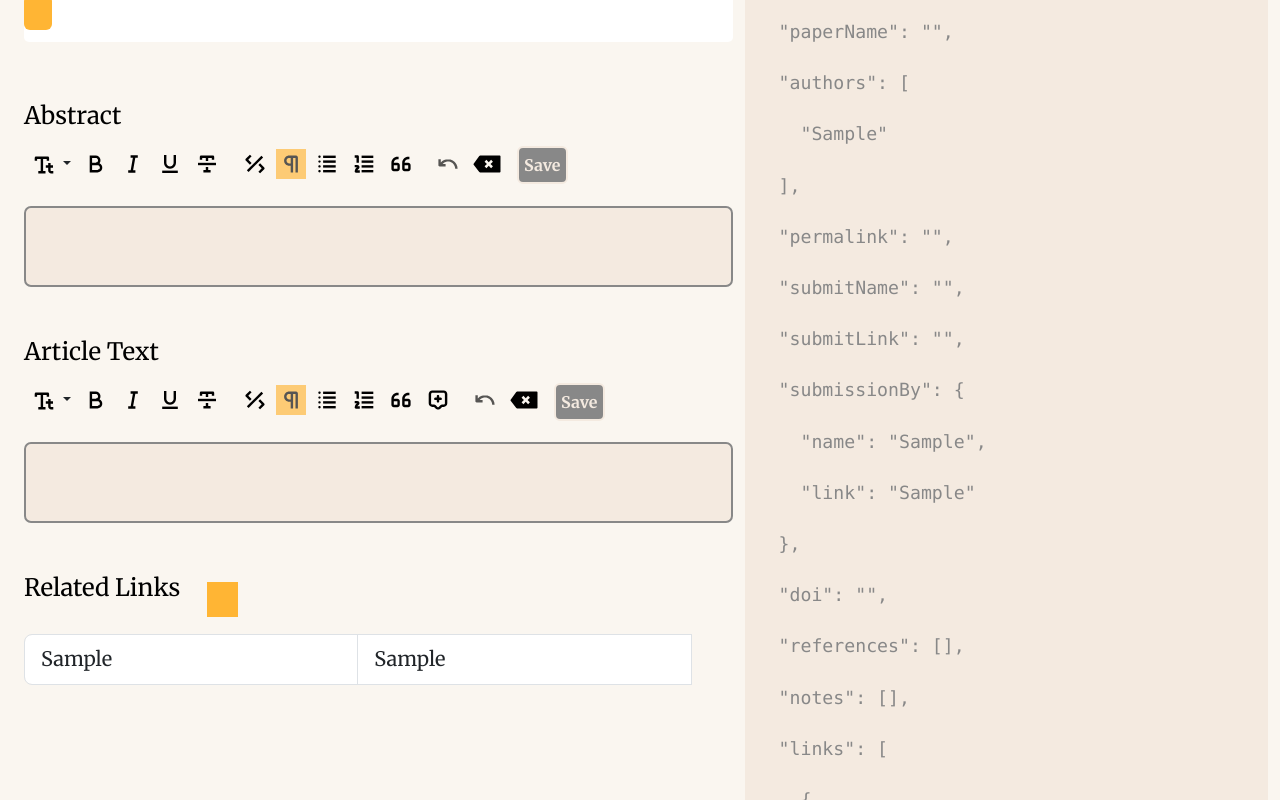
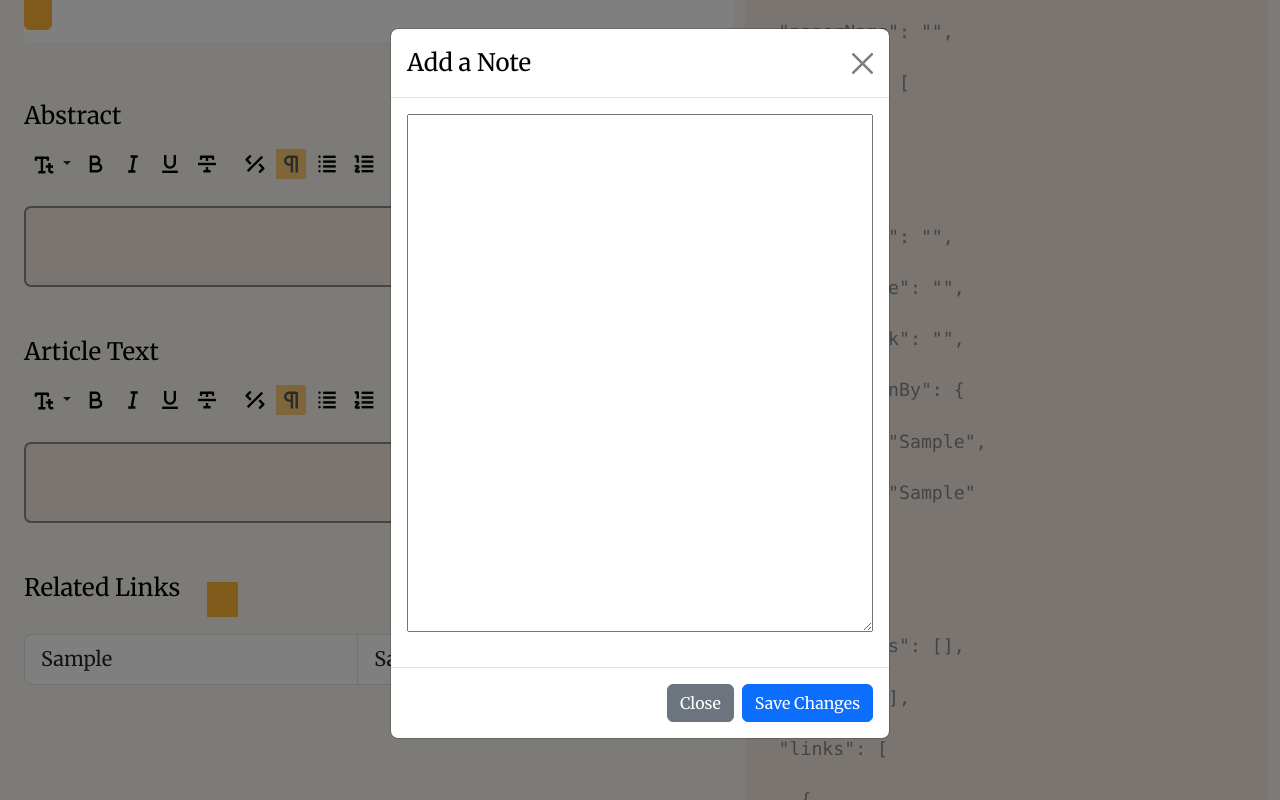
Before and after one commit to mbellotti/tech-should-know, a React (Create React App) app: page /submit in a window 1280 px wide. Both pictures are taken after typing "Sample", "Sample", "Sample", "Sample", "Sample", "Sample" into the empty fields and a click on the button 438 px from the left and 954 px from the top of the page. Shown: the part 554-1354 px from the top of the page. Built offline with nearby package versions, Linux system fonts and the light colour scheme; some icons are missing; the HTML template or start-up script is replaced by a standard one.

Commit message:
Notes almost working

```diff
--- a/package.json
+++ b/package.json
@@ -24,7 +24,6 @@
     "react-bootstrap": "^2.9.2",
     "react-d3-cloud": "^1.0.6",
     "react-dom": "^18.2.0",
-    "react-form-hook": "^0.0.1",
     "react-hook-form": "^7.50.1",
     "react-router-dom": "^6.21.1",
     "react-scripts": "^5.0.1",
--- /dev/null
+++ b/src/components/Pages/Submit/Form/Modal/index.tsx
@@ -0,0 +1,62 @@
+import React, { FC, useCallback, useEffect } from "react";
+import { useState } from "react";
+import Button from "react-bootstrap/Button";
+import Modal from "react-bootstrap/Modal";
+import { ArticleParams, Note } from "../store/types";
+import { Editor } from "@tiptap/react";
+
+const NoteModal: FC<{
+  id?: number;
+  editor: Editor;
+  unsetId: (val: undefined) => void;
+  notes: Note[];
+  saveNote: (id: number, value: Note) => void;
+}> = ({ id, editor, notes, saveNote, unsetId }) => {
+  const [value, setValue] = useState<Note>({ text: "", id: 0 });
+
+  useEffect(() => {
+    if (id) {
+      const note = notes[id];
+      setValue({ text: note?.text, id: id });
+    }
+  }, [id]);
+
+  return (
+    <Modal show={id != null} onHide={() => unsetId(undefined)}>
+      <Modal.Header closeButton>
+        <Modal.Title>Add a Note</Modal.Title>
+      </Modal.Header>
+      <Modal.Body>
+        <textarea
+          id="note-body"
+          rows={10}
+          value={value?.text}
+          onChange={(e) =>
+            setValue((v) => {
+              return { text: e.target.value, id: v.id };
+            })
+          }
+        ></textarea>
+      </Modal.Body>
+      <Modal.Footer>
+        <Button variant="secondary" onClick={() => unsetId(undefined)}>
+          Close
+        </Button>
+        <Button
+          variant="primary"
+          onClick={() => {
+            if (id) {
+              editor.chain().setTextSelection(1000000).run();
+              editor.chain().toggleHighlight().run();
+              saveNote(id, value);
+            }
+          }}
+        >
+          Save Changes
+        </Button>
+      </Modal.Footer>
+    </Modal>
+  );
+};
+
+export default NoteModal;
--- a/src/components/Pages/Submit/Form/Toolbar.tsx/index.tsx
+++ b/src/components/Pages/Submit/Form/Toolbar.tsx/index.tsx
@@ -1,5 +1,5 @@
 import { Editor } from "@tiptap/react";
-import { FC, Ref, useEffect, useState } from "react";
+import { FC, Ref, useCallback, useEffect, useState } from "react";
 import ButtonToolbar from "react-bootstrap/ButtonToolbar";
 import IconButton from "./IconButton";
 import React from "react";
@@ -20,26 +20,7 @@ import { ReactComponent as TextSize } from "../../../../../assets/icons/text_siz
 import { ReactComponent as Underline } from "../../../../../assets/icons/i_underline.svg";
 import { ReactComponent as Undo } from "../../../../../assets/icons/undo.svg";
 import { ArticleParams, Note } from "../store/types";
-
-function crudNote(editor: Editor, noteIdx: number) {
-  const noteEditor = document.getElementById("noteEditor");
-  if (noteEditor == null) return;
-  if (editor.isActive("highlight")) {
-    //Removing note
-    //Don't worry about decrementing noteIdx, more trouble then it's worth
-    editor.chain().focus().toggleHighlight().run();
-  } else {
-    //Creating note
-    editor.chain().focus().toggleHighlight().run();
-    //Launch modal
-    var note = Modal.getOrCreateInstance(noteEditor, { focus: false });
-    const node = document.getElementById("note-idx");
-    if (node) {
-      node.value = noteIdx;
-      note.show();
-    }
-  }
-}
+import NoteModal from "../Modal";
 
 const ToolbarNormal: FC<{
   editor: Editor;
@@ -49,11 +30,58 @@ const ToolbarNormal: FC<{
   notes?: Note[];
   showNote?: boolean;
 }> = ({ editor, name, notes, upsert, showNote }) => {
-  const [noteIdx, setNoteIdx] = useState(notes?.length || 0);
+  const [ephemeralNotes, setEphemeralNotes] = useState(notes || ([] as Note[]));
+  const [noteId, _setNoteId] = useState<number | undefined>(undefined);
+
+  const setNoteId = useCallback(
+    (id: number | undefined) => {
+      _setNoteId(id);
+    },
+    [_setNoteId]
+  );
+
+  const showNoteModal = useCallback(() => {
+    if (editor == null) return;
+    if (editor.isActive("highlight")) {
+      //Removing note
+      //Don't worry about decrementing noteIdx, more trouble then it's worth
+      editor.chain().focus().toggleHighlight().run();
+    } else {
+      //Creating note
+      editor.chain().focus().toggleHighlight().run();
+      setNoteId(notes?.length || 1);
+    }
+  }, [editor, ephemeralNotes.length, notes]);
+
+  const saveNote = useCallback(
+    (id: number, value: Note) => {
+      if (ephemeralNotes[id]) {
+        ephemeralNotes[id] = value;
+        notes = ephemeralNotes;
+      } else {
+        notes = [...ephemeralNotes, value];
+      }
+      setEphemeralNotes(notes);
+    },
+    [ephemeralNotes]
+  );
 
   useEffect(() => {
-    setNoteIdx(notes?.length || 0);
-  }, [notes]);
+    setNoteId(undefined);
+  }, [ephemeralNotes, setNoteId]);
+
+  useEffect(() => {
+    if (!showNote) {
+      return;
+    }
+    document.addEventListener("showNote", (e) => {
+      setNoteId(parseInt(e.detail));
+    });
+    return () =>
+      document.removeEventListener("showNote", (e) => {
+        setNoteId(parseInt(e.detail));
+      });
+  }, []);
 
   return (
     <div className="editor justify-content-between">
@@ -179,7 +207,7 @@ const ToolbarNormal: FC<{
             <button
               onClick={(e) => {
                 e.preventDefault();
-                crudNote(editor, noteIdx);
+                showNoteModal();
               }}
               className="btn"
             >
@@ -218,6 +246,13 @@ const ToolbarNormal: FC<{
         >
           Save
         </button>
+        <NoteModal
+          editor={editor}
+          id={noteId}
+          notes={ephemeralNotes}
+          saveNote={saveNote}
+          unsetId={setNoteId}
+        />
       </ButtonToolbar>
     </div>
   );
--- a/src/components/Pages/Submit/Form/hooks/useTipTap.tsx
+++ b/src/components/Pages/Submit/Form/hooks/useTipTap.tsx
@@ -15,6 +15,7 @@ const InlineNote = Highlight.extend({
         default: "",
         // Take the attribute values
         renderHTML: (attributes: HTMLElement) => {
+          console.log(attributes);
           // … and return an object with HTML attributes.
           if (attributes.id != "") {
             return {
@@ -36,8 +37,15 @@ const InlineNote = Highlight.extend({
 
 export const NoteEdit = Extension.create({
   name: "NoteEdit",
+  addStorage() {
+    return {
+      id: null,
+    };
+  },
 
   addProseMirrorPlugins() {
+    const { editor } = this;
+
     return [
       new Plugin({
         key: new PluginKey("NoteEdit"),
@@ -46,28 +54,9 @@ export const NoteEdit = Extension.create({
             const id = event.target.id;
             if (id && id.slice(0, 7) == "inline-") {
               const idx = id.slice(7, id.length);
-              var note = Modal.getOrCreateInstance(
-                document.getElementById("noteEditor"),
-                { focus: false }
-              );
-              document.getElementById("note-idx").value = idx;
+              const event = new CustomEvent("showNote", { detail: idx });
 
-              const value = JSON.parse(localStorage.getItem("tsk-value"));
-
-              if (value == null || value.notes == null) {
-                note.show();
-                return;
-              }
-
-              let text = "";
-              for (let i = 0; i < value.notes.length; i++) {
-                if (value.notes[i].id === idx) {
-                  text = value.notes[i].text;
-                }
-              }
-
-              document.getElementById("note-body").value = text;
-              note.show();
+              document.dispatchEvent(event);
             }
           },
         },
--- a/src/components/Pages/Submit/Form/store/index.tsx
+++ b/src/components/Pages/Submit/Form/store/index.tsx
@@ -1,6 +1,6 @@
-import React, { useCallback, useEffect, useState } from "react";
+import React, { useCallback, useEffect } from "react";
 import { useImmer } from "use-immer";
-import { ArticleParams, ArticleStore, Tag } from "./types";
+import { ArticleParams, ArticleStore } from "./types";
 
 export const useArticleStore = (articleProps?: ArticleStore | null) => {
   const blank = {
@@ -31,15 +31,8 @@ export const useArticleStore = (articleProps?: ArticleStore | null) => {
 
   const upsert = useCallback((update: ArticleParams) => {
     setArticle((draft) => {
-      const {
-        authors,
-        submitName,
-        submitLink,
-        links,
-        tags,
-        doi,
-        ...simpleProps
-      } = update;
+      const { authors, submitName, submitLink, doi, ...simpleProps } = update;
+
       const simple = Object.keys(simpleProps) as Array<
         keyof typeof simpleProps
       >;
@@ -52,8 +45,6 @@ export const useArticleStore = (articleProps?: ArticleStore | null) => {
       if (authors) draft.authors = authors?.split(",").map((a) => a.trim());
       if (submitName) draft.submissionBy.name = submitName;
       if (submitLink) draft.submissionBy.link = submitLink;
-      if (links) draft.links = links;
-      if (tags) draft.tags = tags;
       return draft;
     });
   }, []);
--- a/src/components/Pages/Submit/Form/store/types.ts
+++ b/src/components/Pages/Submit/Form/store/types.ts
@@ -35,5 +35,6 @@ export type ArticleParams = {
   submitName?: string;
   submitLink?: string;
   tags?: string[];
+  notes: Note[];
   links?: { link_title: string; link_url: string }[];
 };
```
